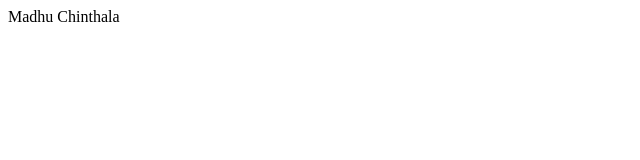
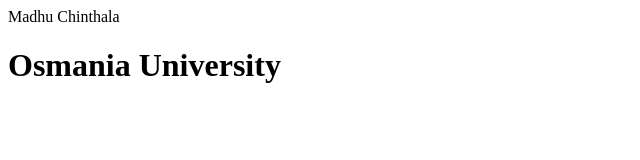
Before and after one commit to madhuchinthala/demo-repo, a plain HTML site: page index.html in a window 1280 px wide. Shown: the whole page, without its empty margins (0-640 px from the left). Drawn offline with Linux system fonts and the light colour scheme.

Commit message:
Added College

```diff
--- a/index.html
+++ b/index.html
@@ -1 +1,2 @@
 <div>Madhu Chinthala</div>
+<h1>Osmania University</h1>
```
